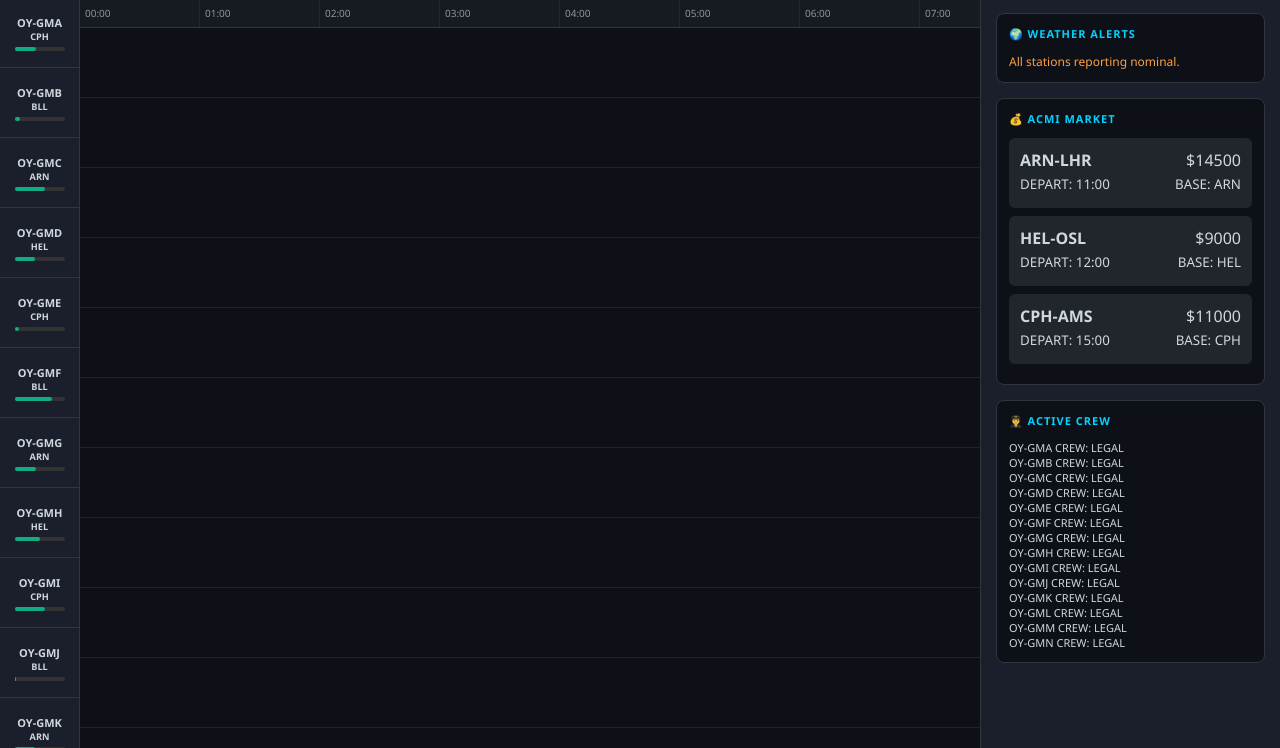
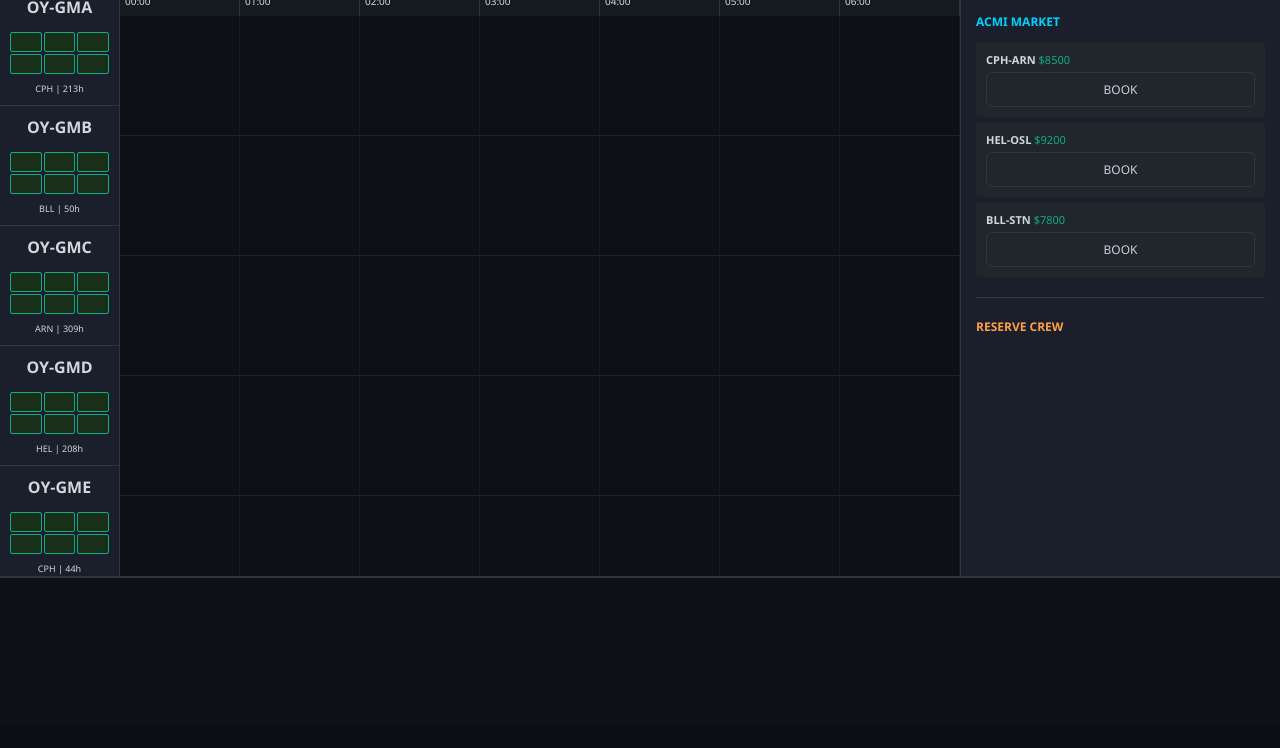
Before and after one commit to Bluepoisson/skyops-game, a plain HTML site: page index.html in a window 1280 px wide. Shown: the part 74-822 px from the top of the page. After the commit the page ends 800 px from the top, so only its background shows below. Drawn offline with nearby package versions, Linux system fonts and the light colour scheme.

Commit message:
Add files via upload

```diff
--- a/index.html
+++ b/index.html
@@ -1,5 +1,3 @@
-skyops.html
-
 <!DOCTYPE html>
 <html lang="en">
 <head>
@@ -9,67 +7,72 @@ skyops.html
     <script src="https://cdn.jsdelivr.net/npm/interactjs/dist/interact.min.js"></script>
     <style>
         :root { --bg: #0b0e14; --panel: #1a1f2b; --accent: #00d2ff; --warn: #ff9f43; --danger: #ee5253; --success: #10ac84; --border: #30363d; }
-        * { box-sizing: border-box; }
-        body { font-family: 'Segoe UI', sans-serif; background: var(--bg); color: #cfd8dc; margin: 0; overflow: hidden; }
+        * { box-sizing: border-box; font-family: 'Segoe UI', sans-serif; }
+        body { background: var(--bg); color: #cfd8dc; margin: 0; overflow: hidden; }
 
-        /* HEADER */
-        header { display: flex; justify-content: space-between; align-items: center; padding: 0 15px; background: #161b22; border-bottom: 1px solid var(--border); height: 50px; z-index: 100; }
-        .logo { font-weight: 800; color: var(--accent); letter-spacing: 1px; }
-        .stat-bar { display: flex; gap: 15px; font-size: 13px; }
+        /* HEADER & UI */
+        header { display: flex; justify-content: space-between; align-items: center; padding: 0 15px; background: #161b22; border-bottom: 1px solid var(--border); height: 60px; }
+        .stat-bar { display: flex; gap: 20px; align-items: center; }
+        .btn { background: #21262d; border: 1px solid var(--border); color: #c9d1d9; padding: 8px 12px; cursor: pointer; border-radius: 6px; font-size: 12px; }
+        .btn:hover { background: #30363d; border-color: var(--accent); }
+        .btn.danger { color: var(--danger); }
 
-        /* MAIN LAYOUT */
-        main { display: grid; grid-template-columns: 1fr 300px; height: calc(100vh - 50px); }
-        @media (max-width: 900px) { main { grid-template-columns: 1fr; } .sidebar { display: none; } }
+        /* LAYOUT */
+        main { display: grid; grid-template-columns: 1fr 320px; height: calc(100vh - 210px); }
 
         /* GANTT CHART */
-        #occ-grid { display: grid; grid-template-columns: 80px 1fr; overflow-y: auto; background: #0d1117; }
+        #occ-grid { display: grid; grid-template-columns: 120px 1fr; overflow-y: auto; background: #0d1117; }
         .tail-column { background: var(--panel); border-right: 1px solid var(--border); position: sticky; left: 0; z-index: 20; }
-        .tail-cell { height: 70px; display: flex; flex-direction: column; align-items: center; justify-content: center; border-bottom: 1px solid var(--border); font-weight: bold; font-size: 11px; }
-        .maint-progress { width: 50px; height: 4px; background: #333; margin-top: 4px; border-radius: 2px; }
-        .maint-fill { height: 100%; background: var(--success); border-radius: 2px; }
+        .tail-cell { height: 120px; border-bottom: 1px solid var(--border); padding: 10px; display: flex; flex-direction: column; align-items: center; justify-content: space-between; position: relative; }
+        .spare-badge { position: absolute; top: 5px; right: 5px; font-size: 10px; color: var(--warn); border: 1px solid var(--warn); padding: 1px 3px; border-radius: 3px; }
 
-        .timeline-scroll { position: relative; overflow-x: auto; overflow-y: hidden; cursor: crosshair; }
-        .hour-markers { display: flex; height: 30px; background: #161b22; border-bottom: 1px solid var(--border); width: 2880px; }
-        .hour { min-width: 120px; border-right: 1px dotted #333; font-size: 10px; line-height: 30px; padding-left: 5px; color: #8b949e; }
+        .timeline-scroll { position: relative; overflow-x: auto; overflow-y: hidden; background: repeating-linear-gradient(90deg, transparent, transparent 119px, #222 120px); }
+        .hour-markers { display: flex; height: 30px; background: #161b22; width: 2880px; position: sticky; top: 0; z-index: 10; }
+        .hour { min-width: 120px; border-right: 1px solid #333; font-size: 10px; line-height: 30px; padding-left: 5px; }
 
-        .dropzone { height: 70px; border-bottom: 1px solid #222; position: relative; width: 2880px; }
+        .dropzone { height: 120px; border-bottom: 1px solid #222; position: relative; width: 2880px; }
+        .dropzone.drag-target { background: rgba(0, 210, 255, 0.05); }
 
         /* FLIGHT BLOCKS */
         .flight {
             position: absolute; height: 50px; top: 10px; background: #238636;
             border-radius: 4px; color: white; font-size: 10px; padding: 8px;
-            cursor: move; touch-action: none; border: 1px solid rgba(255,255,255,0.1);
-            z-index: 5; display: flex; flex-direction: column; justify-content: space-between;
-            box-shadow: 0 4px 6px rgba(0,0,0,0.3);
+            cursor: move; touch-action: none; z-index: 5; border: 1px solid rgba(255,255,255,0.1);
         }
+        .flight.ferry { background: #444; border-style: dashed; }
         .flight.acmi { background: #1f6feb; border-left: 4px solid var(--accent); }
-        .flight.maint { background: #444; border-left: 4px solid var(--warn); }
-        .flight b { font-size: 11px; }
+        .flight.slot-delay { background: var(--warn); color: black; border-left: 4px solid #000; }
 
-        /* TIME INDICATOR */
-        #time-cursor { position: absolute; top: 0; bottom: 0; width: 2px; background: #ffff00; z-index: 10; pointer-events: none; box-shadow: 0 0 10px #ffff00; }
+        /* CREW SLOTS */
+        .crew-container { display: grid; grid-template-columns: repeat(3, 1fr); gap: 2px; width: 100%; margin-top: 5px; }
+        .crew-slot { height: 20px; background: #000; border-radius: 2px; font-size: 8px; text-align: center; line-height: 20px; color: #555; }
+        .crew-slot.filled { color: var(--success); background: #1a2f1a; border: 1px solid var(--success); }
 
-        /* SIDEBAR PANELS */
-        .sidebar { background: var(--panel); border-left: 1px solid var(--border); padding: 15px; overflow-y: auto; }
-        .panel { background: #0d1117; border: 1px solid var(--border); padding: 12px; border-radius: 8px; margin-bottom: 15px; }
-        .panel h3 { font-size: 11px; margin: 0 0 12px 0; color: var(--accent); text-transform: uppercase; letter-spacing: 1px; }
+        /* LOG FOOTER */
+        footer { height: 150px; background: #0d1117; border-top: 2px solid var(--border); overflow-y: auto; padding: 10px; font-family: monospace; font-size: 12px; }
+        .log-entry { margin-bottom: 4px; display: flex; gap: 10px; }
+        .log-time { color: #8b949e; }
+        .danger { color: var(--danger); }
+        .warn { color: var(--warn); }
 
-        .contract { background: #21262d; padding: 10px; border-radius: 6px; margin-bottom: 8px; border: 1px solid transparent; cursor: pointer; }
-        .contract:hover { border-color: var(--accent); }
-        .contract-row { display: flex; justify-content: space-between; margin-bottom: 4px; }
+        /* MODALS */
+        .modal { position: fixed; top: 0; left: 0; width: 100%; height: 100%; background: rgba(0,0,0,0.8); z-index: 1000; display: flex; align-items: center; justify-content: center; visibility: hidden; }
+        .modal.active { visibility: visible; }
+        .modal-content { background: var(--panel); border: 2px solid var(--accent); padding: 30px; border-radius: 12px; width: 400px; text-align: center; }
 
-        .btn { background: var(--accent); color: #000; border: none; padding: 6px 12px; border-radius: 4px; font-weight: bold; cursor: pointer; font-size: 11px; }
-        .btn-save { background: transparent; border: 1px solid var(--border); color: #8b949e; }
+        #time-cursor { position: absolute; top: 0; bottom: 0; width: 2px; background: yellow; z-index: 10; pointer-events: none; }
     </style>
 </head>
 <body>
 
 <header>
-    <div class="logo">SKYOPS // NORDIC</div>
+    <div style="font-weight:800; color:var(--accent)">SKYOPS // NORDIC OCC</div>
     <div class="stat-bar">
         <span>UTC: <b id="clock">08:00</b></span>
         <span>REV: <b id="rev" style="color:var(--success)">$0</b></span>
-        <button class="btn btn-save" onclick="saveGame()">SYNC DATA</button>
+        <span>OTP: <b id="otp">100%</b></span>
+        <button class="btn" onclick="toggleHangar()">🔧 HANGAR</button>
+        <button class="btn btn-save" onclick="saveGame()">SYNC</button>
     </div>
 </header>
 
@@ -83,104 +86,123 @@ skyops.html
         </div>
     </div>
 
-    <div class="sidebar">
-        <div class="panel">
-            <h3>🌍 Weather Alerts</h3>
-            <div id="weather-box" style="font-size:12px; color:var(--warn)">All stations reporting nominal.</div>
-        </div>
-        <div class="panel">
-            <h3>💰 ACMI Market</h3>
+    <aside class="sidebar" style="background:var(--panel); border-left:1px solid var(--border); padding:15px; overflow-y:auto;">
+        <h3 style="font-size:12px; color:var(--accent)">ACMI MARKET</h3>
         <div id="market-list"></div>
-        </div>
-        <div class="panel">
-            <h3>👨‍✈️ Active Crew</h3>
-            <div id="crew-list" style="font-size:11px"></div>
+        <hr style="border:0; border-top:1px solid var(--border); margin:20px 0;">
+        <h3 style="font-size:12px; color:var(--warn)">RESERVE CREW</h3>
+        <div id="reserve-crew"></div>
+    </aside>
+</main>
+
+<footer id="event-log-entries"></footer>
+
+<div id="atc-modal" class="modal">
+    <div class="modal-content">
+        <h3>📡 EUROCONTROL: SLOT ISSUED</h3>
+        <p id="atc-msg">Flight blocked by CTOT penalty.</p>
+        <div style="display:flex; flex-direction:column; gap:10px;">
+            <button class="btn" onclick="negotiate('ready')">SEND READY MSG (60% Success)</button>
+            <button class="btn" onclick="negotiate('force')">EXEMPTION REQUEST (20% Success)</button>
         </div>
     </div>
-</main>
+</div>
 
 <script>
-    const CONFIG = { minPerPx: 2, hourWidth: 120, maintLimit: 500 };
+    // --- STATE ---
     let gameTime = 480;
     let revenue = 0;
+    let totalFlights = 0;
+    let delayedFlights = 0;
+    const pxPerMin = 2;
 
-    // Setup Fleet (14 Boeing 737-800s)
+    const SFX = {
+        CHIME: 'https://actions.google.com/sounds/v1/alarms/beep_short.ogg',
+        TELEX: 'https://actions.google.com/sounds/v1/office/typing_fast.ogg',
+        DANGER: 'https://actions.google.com/sounds/v1/alarms/alarm_clock_beeping.ogg'
+    };
+
     let fleet = Array.from({length: 14}, (_, i) => ({
+        id: i,
         tail: `OY-GM${String.fromCharCode(65 + i)}`,
         base: ['CPH', 'BLL', 'ARN', 'HEL'][i % 4],
-        maintHours: Math.random() * 400,
+        hours: Math.random() * 400,
+        isSpare: false,
         flights: []
     }));
 
-    // Initial Scheduled Flights
-    fleet[0].flights.push({ id: 101, route: 'CPH-PMI', start: 540, dur: 180, type: 'charter' });
-    fleet[2].flights.push({ id: 102, route: 'ARN-HEL', start: 510, dur: 70, type: 'acmi' });
-
-    function init() {
-        const hourRow = document.getElementById('hours');
-        for(let i=0; i<24; i++) {
-            const h = document.createElement('div');
-            h.className = 'hour';
-            h.innerText = `${i.toString().padStart(2,'0')}:00`;
-            hourRow.appendChild(h);
-        }
-        renderBoard();
-        setupInteractions();
-        setInterval(tick, 1000); // 1s = 1min
-        updateMarket();
+    // --- SOUND ENGINE ---
+    function playSound(url) {
+        const a = new Audio(url);
+        a.volume = 0.3;
+        a.play().catch(() => {});
     }
 
+    // --- CORE LOGIC ---
     function tick() {
         gameTime++;
-        if(gameTime >= 1440) gameTime = 0;
+        if(gameTime >= 1440) {
+            gameTime = 0;
+            fleet.forEach(ac => ac.hours += 10); // End of day wear
+        }
 
         const h = Math.floor(gameTime / 60).toString().padStart(2,'0');
         const m = (gameTime % 60).toString().padStart(2,'0');
         document.getElementById('clock').innerText = `${h}:${m}`;
-        document.getElementById('time-cursor').style.left = (gameTime * 2) + 'px';
-        document.getElementById('rev').innerText = `$${revenue.toLocaleString()}`;
+        document.getElementById('time-cursor').style.left = (gameTime * pxPerMin) + 'px';
 
-        // Random Weather Engine
-        if(gameTime % 120 === 0) {
-            const b = ['CPH', 'BLL', 'ARN', 'HEL'][Math.floor(Math.random()*4)];
-            document.getElementById('weather-box').innerHTML = `⚠️ High Wind at ${b}: Ground delays possible.`;
+        // Random Events
+        if(Math.random() < 0.0005) triggerSickCall();
+        if(Math.random() < 0.0003) logEvent('TECH', 'Ground Incident reported at ARN', 'warn');
     }
+
+    function logEvent(type, msg, severity = 'info') {
+        const log = document.getElementById('event-log-entries');
+        const time = document.getElementById('clock').innerText;
+        log.innerHTML = `<div class="log-entry ${severity}"><span class="log-time">[${time}]</span> <b>${type}:</b> ${msg}</div>` + log.innerHTML;
+        playSound(SFX.TELEX);
     }
 
     function renderBoard() {
-        const tails = document.getElementById('tails');
-        const lanes = document.getElementById('lanes');
-        const crewList = document.getElementById('crew-list');
-        tails.innerHTML = ''; lanes.innerHTML = ''; crewList.innerHTML = '';
+        const tailsDiv = document.getElementById('tails');
+        const lanesDiv = document.getElementById('lanes');
+        tailsDiv.innerHTML = ''; lanesDiv.innerHTML = '';
 
         fleet.forEach((ac, idx) => {
-            const mPct = (ac.maintHours / CONFIG.maintLimit) * 100;
-            tails.innerHTML += `
-                <div class="tail-cell">
-                    ${ac.tail}<br><small>${ac.base}</small>
-                    <div class="maint-progress"><div class="maint-fill" style="width:${mPct}%"></div></div>
-                </div>`;
+            // Render Tail
+            const t = document.createElement('div');
+            t.className = 'tail-cell';
+            t.innerHTML = `
+                ${ac.isSpare ? '<span class="spare-badge">SPARE</span>' : ''}
+                <b>${ac.tail}</b>
+                <div class="crew-container">
+                    ${Array(6).fill('<div class="crew-slot filled"></div>').join('')}
+                </div>
+                <small style="font-size:9px">${ac.base} | ${Math.floor(ac.hours)}h</small>
+            `;
+            t.onclick = () => { ac.isSpare = !ac.isSpare; renderBoard(); };
+            tailsDiv.appendChild(t);
 
-            const lane = document.createElement('div');
-            lane.className = 'dropzone';
-            lane.dataset.acIdx = idx;
+            // Render Lane
+            const l = document.createElement('div');
+            l.className = 'dropzone';
+            l.dataset.acIdx = idx;
 
             ac.flights.forEach(f => {
                 const fEl = document.createElement('div');
-                fEl.className = `flight ${f.type}`;
+                fEl.className = `flight ${f.type} ${f.delayed ? 'slot-delay' : ''}`;
                 fEl.id = `f-${f.id}`;
-                fEl.style.width = (f.dur * 2) + 'px';
-                fEl.style.left = (f.start * 2) + 'px';
-                fEl.innerHTML = `<b>${f.route}</b><small>${f.type.toUpperCase()}</small>`;
-                lane.appendChild(fEl);
+                fEl.style.width = (f.dur * pxPerMin) + 'px';
+                fEl.style.left = (f.start * pxPerMin) + 'px';
+                fEl.innerHTML = `<b>${f.route}</b><br>${f.type.toUpperCase()}`;
+                l.appendChild(fEl);
             });
-            lanes.appendChild(lane);
-
-            crewList.innerHTML += `<div>${ac.tail} CREW: <span class="success">LEGAL</span></div>`;
+            lanesDiv.appendChild(l);
         });
+        updateStats();
     }
 
-    function setupInteractions() {
+    // --- SWAP ENGINE ---
     interact('.flight').draggable({
         listeners: {
             move(event) {
@@ -193,49 +215,105 @@ skyops.html
                 target.style.zIndex = 1000;
             },
             end(event) {
-                    // Reset position after move (Logic for tail swap would trigger here)
-                    event.target.style.transform = 'none';
-                    event.target.setAttribute('data-x', 0);
-                    event.target.setAttribute('data-y', 0);
-                    event.target.style.zIndex = 5;
+                const flightEl = event.target;
+                const dropzone = document.elementFromPoint(event.clientX, event.clientY)?.closest('.dropzone');
+
+                if (dropzone) {
+                    const newAcIdx = parseInt(dropzone.dataset.acIdx);
+                    const flightId = parseInt(flightEl.id.replace('f-', ''));
+                    executeSwap(flightId, newAcIdx);
+                }
+                flightEl.style.transform = 'none';
+                flightEl.setAttribute('data-x', 0);
+                flightEl.setAttribute('data-y', 0);
                 renderBoard();
             }
         }
     });
+
+    function executeSwap(flightId, targetIdx) {
+        let flightObj = null;
+        fleet.forEach(ac => {
+            const idx = ac.flights.findIndex(f => f.id === flightId);
+            if(idx !== -1) flightObj = ac.flights.splice(idx, 1)[0];
+        });
+        if(flightObj) {
+            fleet[targetIdx].flights.push(flightObj);
+            logEvent('SWAP', `Flight ${flightObj.route} moved to ${fleet[targetIdx].tail}`);
+        }
     }
 
+    // --- MARKET & OPS ---
     function updateMarket() {
-        const m = document.getElementById('market-list');
-        const contracts = [
-            { id: 201, r: 'ARN-LHR', s: 660, d: 150, p: 14500, b: 'ARN' },
-            { id: 202, r: 'HEL-OSL', s: 720, d: 90, p: 9000, b: 'HEL' },
-            { id: 203, r: 'CPH-AMS', s: 900, d: 80, p: 11000, b: 'CPH' }
+        const list = document.getElementById('market-list');
+        const jobs = [
+            { r: 'CPH-ARN', p: 8500, b: 'CPH' },
+            { r: 'HEL-OSL', p: 9200, b: 'HEL' },
+            { r: 'BLL-STN', p: 7800, b: 'BLL' }
         ];
-        m.innerHTML = contracts.map(c => `
-            <div class="contract" onclick="acceptJob(${JSON.stringify(c).replace(/"/g, '&quot;')})">
-                <div class="contract-row"><b>${c.r}</b> <span class="success">$${c.p}</span></div>
-                <div class="contract-row"><small>DEPART: ${Math.floor(c.s/60)}:00</small> <small>BASE: ${c.b}</small></div>
+        list.innerHTML = jobs.map(j => `
+            <div style="background:#21262d; padding:10px; margin-bottom:5px; border-radius:4px; font-size:11px;">
+                <b>${j.r}</b> <span style="color:var(--success)">$${j.p}</span>
+                <button class="btn" style="width:100%; margin-top:5px" onclick="bookJob('${j.r}', ${j.p}, '${j.b}')">BOOK</button>
             </div>
         `).join('');
     }
 
-    window.acceptJob = (job) => {
-        const ac = fleet.find(a => a.base === job.b);
-        if(ac) {
-            ac.flights.push({ id: job.id, route: job.r, start: job.s, dur: job.d, type: 'acmi' });
-            revenue += job.p;
+    function bookJob(route, pay, base) {
+        const ac = fleet.find(a => a.base === base && !a.isSpare);
+        if(!ac) { logEvent('OPS', `No active aircraft at ${base}`, 'danger'); return; }
+
+        const start = gameTime + 60;
+        const outbound = { id: Date.now(), route, start, dur: 90, type: 'acmi', delayed: false };
+        const inbound = { id: Date.now()+1, route: route.split('-').reverse().join('-'), start: start + 135, dur: 90, type: 'ferry', delayed: false };
+
+        ac.flights.push(outbound, inbound);
+        revenue += pay;
+        totalFlights += 1;
         renderBoard();
-        } else {
-            alert(`No aircraft available at ${job.b}`);
+        playSound(SFX.CHIME);
     }
-    };
+
+    function triggerSickCall() {
+        logEvent('CREW', 'SICK CALL: Pilot reported unfit at CPH', 'danger');
+        playSound(SFX.DANGER);
+        // Randomly delay a CPH flight
+        fleet.forEach(ac => {
+            if(ac.base === 'CPH' && ac.flights.length > 0) {
+                ac.flights[0].delayed = true;
+                ac.flights[0].start += 45;
+                delayedFlights++;
+            }
+        });
+        renderBoard();
+    }
+
+    function updateStats() {
+        const otp = totalFlights === 0 ? 100 : Math.floor(((totalFlights - delayedFlights) / totalFlights) * 100);
+        document.getElementById('otp').innerText = otp + '%';
+        document.getElementById('rev').innerText = `$${revenue.toLocaleString()}`;
+        if(otp < 50) logEvent('CRITICAL', 'Reputation failing! License at risk.', 'danger');
+    }
 
     function saveGame() {
-        localStorage.setItem('SkyOps_Data', JSON.stringify({fleet, revenue, gameTime}));
-        alert("Operations Synced.");
+        localStorage.setItem('SkyOps_Pro_Save', JSON.stringify({fleet, revenue, gameTime}));
+        logEvent('SYSTEM', 'Cloud Sync Complete');
     }
 
-    init();
+    // --- INIT ---
+    const hourRow = document.getElementById('hours');
+    for(let i=0; i<24; i++) {
+        const h = document.createElement('div');
+        h.className = 'hour';
+        h.innerText = `${i.toString().padStart(2,'0')}:00`;
+        hourRow.appendChild(h);
+    }
+
+    setInterval(tick, 1000);
+    setInterval(updateMarket, 10000);
+    renderBoard();
+    updateMarket();
 </script>
+
 </body>
 </html>
```
Also changed, not shown: manifest.json (added). Lines whose indentation alone changed are shown as unchanged.
